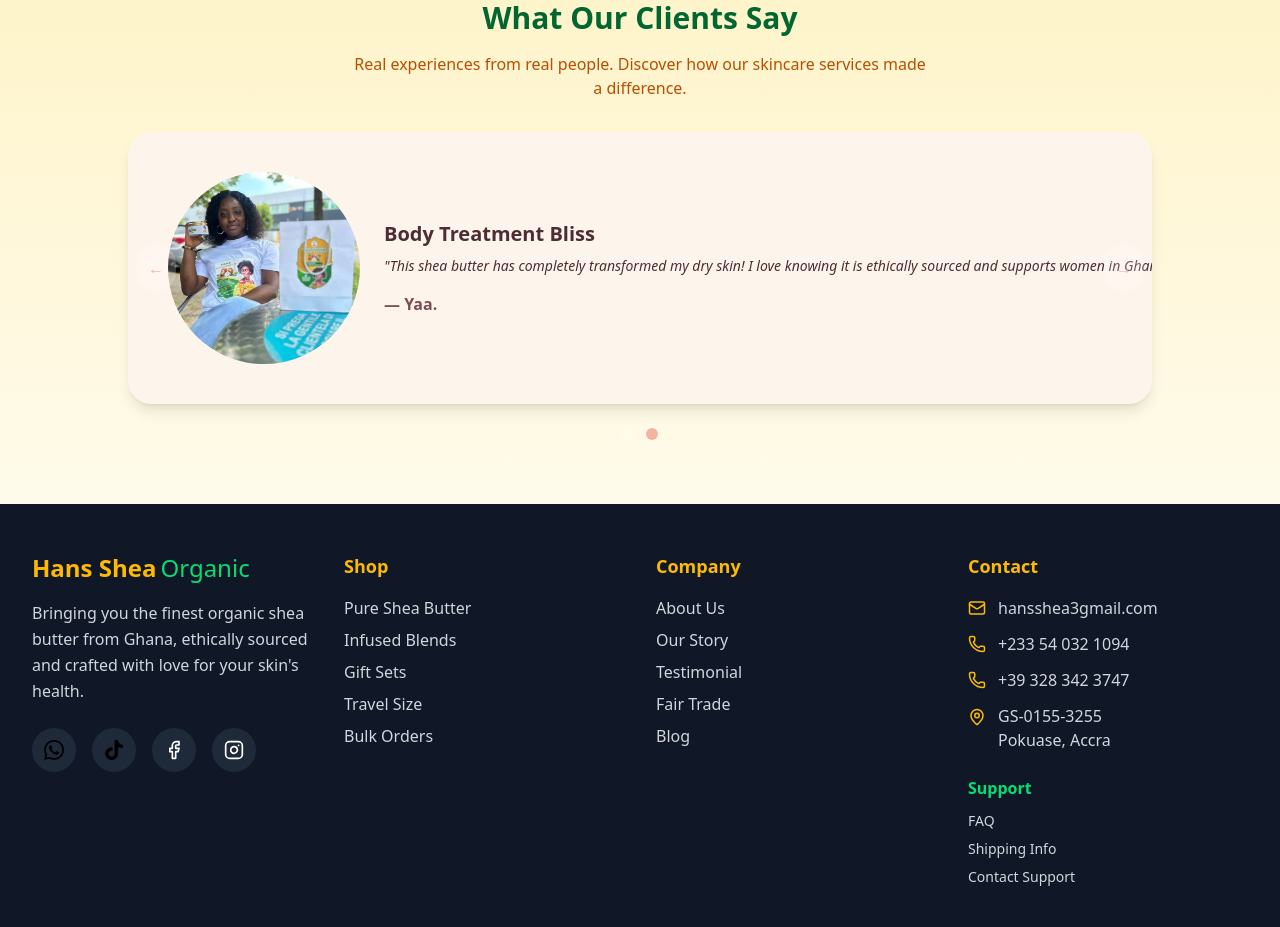
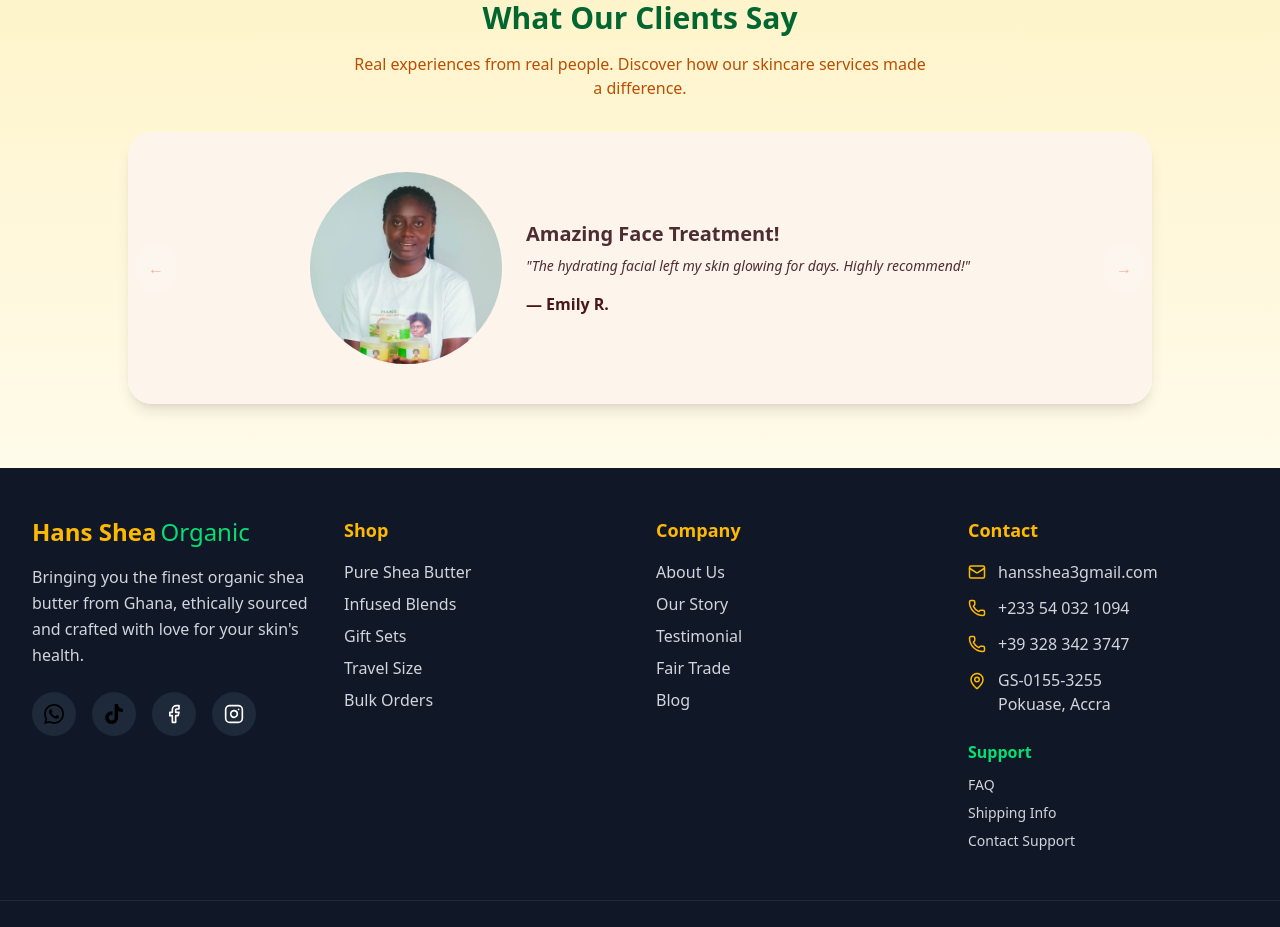
Before and after one commit to 34RL-01/hansheabutter, a React (Vite) app: page / in a window 1280 px wide. Shown: the part 3900-4827 px from the top of the page. Built offline with nearby package versions, Linux system fonts and the light colour scheme.

Commit message:
worked on  images

```diff
--- a/src/component/Testimonials.jsx
+++ b/src/component/Testimonials.jsx
@@ -1,6 +1,4 @@
-import React, { useState, useEffect, useRef } from 'react';
-import { useSwipeable } from 'react-swipeable';
-
+import React, { useState } from 'react';
 import hansheas3 from '../assets/images/hansheas3.jpg';
 import hanshea1 from '../assets/images/hanshea1.jpg';
 import hansheass1 from '../assets/images/hansheass1.jpg';
@@ -10,48 +8,49 @@ const testimonials = [
   {
     image: hansheas3,
     title: 'Amazing Face Treatment!',
-        name: 'Akosua.',
+    name: 'Emily R.',
     feedback: 'The hydrating facial left my skin glowing for days. Highly recommend!',
     bg: 'bg-[#fdf4eb]',
   },
   {
     image: hanshea1,
     title: 'Body Treatment Bliss',
-        name: 'Yaa.',
-        feedback:'This shea butter has completely transformed my dry skin! I love knowing it is ethically sourced and supports women in Ghana.',
+    name: 'Sophia M.',
+    feedback:
+      'This shea butter has completely transformed my dry skin! I love knowing it is ethically sourced and supports women in Ghana. The quality is absolutely amazing.',
     bg: 'bg-[#fdf4eb]',
   },
-    // {
-    //     image: hansheass1,
-    //     title: 'So Refreshed!',
-    //     name: 'Ama.',
-    //     feedback: 'The hydration therapy was soothing and rejuvenating. Loved every second!',
-    //     bg: 'bg-[#fbeeee]',
-    // },
-    // {
-    //     image: sheahan2,
-    //     title: 'So Refreshed!',
-    //     name: 'Akua.',
-    //     feedback: 'The hydration therapy was soothing and rejuvenating. Loved every second!',
-    //     bg: 'bg-[#fbeeee]',
-    // },
+  {
+    image: hansheass1,
+    title: 'So Refreshed!',
+    name: 'Liam A.',
+    feedback: 'The hydration therapy was soothing and rejuvenating. Loved every second!',
+    bg: 'bg-[#fbeeee]',
+  },
+  {
+    image: sheahan2,
+    title: 'Incredible Glow!',
+    name: 'Akosua B.',
+    feedback: 'My skin has never felt smoother. The experience was beyond relaxing.',
+    bg: 'bg-[#fbeeee]',
+  },
 ];
 
 const TestimonialCarousel = () => {
   const [current, setCurrent] = useState(0);
-    const timeoutRef = useRef(null);
+  const [fade, setFade] = useState(true);
+
   const total = testimonials.length;
 
-    const next = () => setCurrent((prev) => (prev + 1) % total);
-    const prev = () => setCurrent((prev) => (prev - 1 + total) % total);
-    const goTo = (index) => setCurrent(index);
-
-    useEffect(() => {
-        timeoutRef.current = setTimeout(() => {
-            setCurrent((prev) => (prev + 1) % total);
-        }, 5000);
-        return () => clearTimeout(timeoutRef.current);
-    }, [current]);
+  const changeSlide = (direction) => {
+    setFade(false);
+    setTimeout(() => {
+      setCurrent((prev) =>
+        direction === 'next' ? (prev + 1) % total : (prev - 1 + total) % total
+      );
+      setFade(true);
+    }, 100); // short delay before fading in next
+  };
 
   return (
     <section className="bg-gradient-to-b from-amber-100 to-amber-50 text-white py-16 px-4 md:px-12">
@@ -62,59 +61,45 @@ const TestimonialCarousel = () => {
         </p>
 
         {/* Carousel */}
-                <div className="relative overflow-hidden rounded-3xl shadow-lg">
+        <div className="relative overflow-hidden rounded-3xl shadow-lg w-full max-w-full">
           <div
-                        className={`flex transition-transform duration-700 ease-in-out`}
-                        style={{ transform: `translateX(-${current * 100}%)`, width: `${total * 100}%` }}
+            className={`transition-opacity duration-700 ease-in-out ${
+              fade ? 'opacity-100' : 'opacity-0'
+            }`}
           >
-                        {testimonials.map((review, index) => (
-                            <div
-                                key={index}
-                                className={`w-full flex-shrink-0 ${review.bg} text-[#4e2d32] p-6 md:p-10 flex flex-col md:flex-row items-center`}
-                            >
+            <div className={`w-full ${testimonials[current].bg} text-[#4e2d32]`}>
+              <div className="p-6 md:p-10 flex flex-col md:flex-row items-center justify-center">
                 <img
-                                    src={review.image}
-                                    alt={review.name}
-                                    className="w-48 h-48 object-cover rounded-full mb-4 md:mb-0 md:mr-6"
+                  src={testimonials[current].image}
+                  alt={testimonials[current].name}
+                  className="w-32 h-32 md:w-48 md:h-48 object-cover rounded-full mb-4 md:mb-0 md:mr-6"
                 />
-                                <div className="text-left">
-                                    <h3 className="text-xl font-semibold">{review.title}</h3>
-                                    <p className="text-sm mt-2 italic">"{review.feedback}"</p>
-                                    <p className="mt-4 font-semibold text-[#7e4d4d]">— {review.name}</p>
+                <div className="text-center md:text-left max-w-xs md:max-w-md">
+                  <h3 className="text-xl font-semibold">{testimonials[current].title}</h3>
+                  <p className="text-sm mt-2 italic">"{testimonials[current].feedback}"</p>
+                  <p className="mt-4 font-semibold text-[#491717]">— {testimonials[current].name}</p>
                 </div>
               </div>
-                        ))}
+            </div>
           </div>
 
-                    {/* Controls */}
-                    <div className="absolute top-1/2 left-0 transform -translate-y-1/2">
+          {/* Arrows */}
+          <div className="absolute top-1/2 left-0 transform -translate-y-1/2 z-10">
             <button
-                            onClick={prev}
+              onClick={() => changeSlide('prev')}
               className="text-[#f2b6a0] bg-white/20 hover:bg-white/30 p-3 rounded-full transition mx-2"
             >
               &#8592;
             </button>
           </div>
-                    <div className="absolute top-1/2 right-0 transform -translate-y-1/2">
+          <div className="absolute top-1/2 right-0 transform -translate-y-1/2 z-10">
             <button
-                            onClick={next}
+              onClick={() => changeSlide('next')}
               className="text-[#f2b6a0] bg-white/20 hover:bg-white/30 p-3 rounded-full transition mx-2"
             >
               &#8594;
             </button>
           </div>
-                </div>
-
-                {/* Dot Indicators */}
-                <div className="flex justify-center mt-6 space-x-3">
-                    {testimonials.map((_, idx) => (
-                        <button
-                            key={idx}
-                            className={`w-3 h-3 rounded-full ${idx === current ? 'bg-[#f2b6a0]' : 'bg-white/30'
-                                } transition`}
-                            onClick={() => goTo(idx)}
-                        ></button>
-                    ))}
         </div>
       </div>
     </section>
```
Lines whose indentation alone changed are shown as unchanged.
